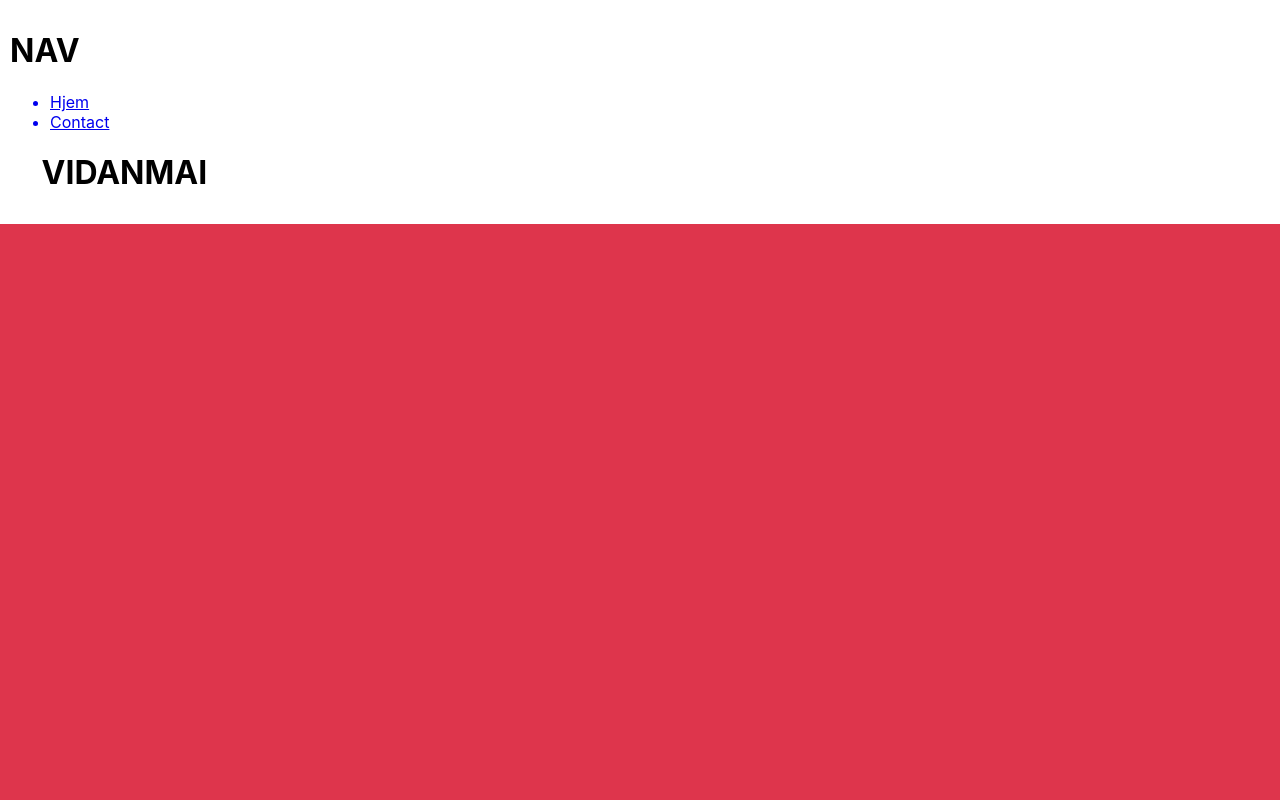
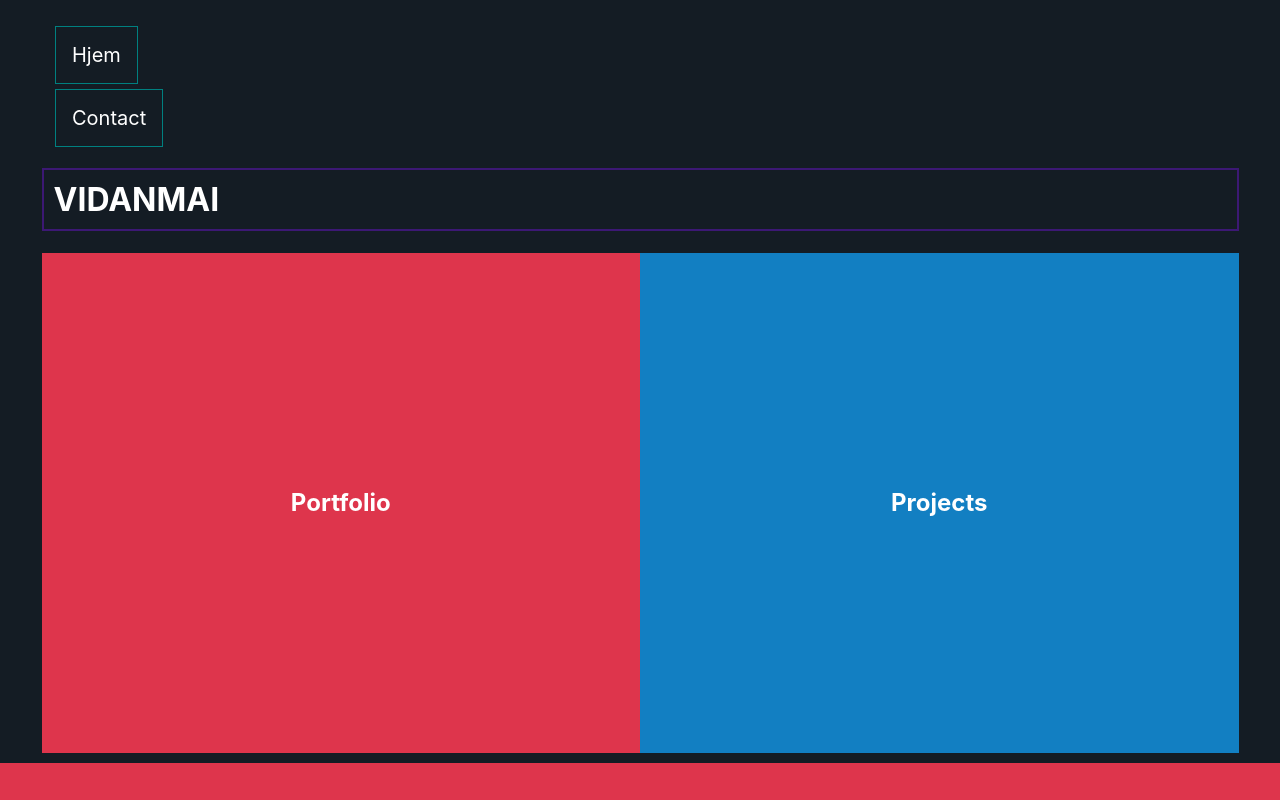
Before and after one commit to vidanmai/vidanmai, a React (Create React App) app: page / in a window 1280 px wide. Built offline with nearby package versions, Linux system fonts and the light colour scheme.

Commit message:
Added few stylistic changes

```diff
--- a/src/App.css
+++ b/src/App.css
@@ -7,10 +7,11 @@
 html {
   background-color: #DE354C;
   font-family: 'Montserrat', sans-serif;
+  color: white;
 }
 
 .App {
-  background-color: white;
+  background-color: #141c24;
   padding: 10px;
 }
 
--- a/src/components/HomePage.js
+++ b/src/components/HomePage.js
@@ -1,10 +1,21 @@
 import React from 'react';
+import './style/home.css';
 
 class HomePage extends React.Component {
     render() {
         return (
-            <div className="case">
+            <div className="case" id="home">
                 <h1>VIDANMAI</h1>
+                <div className="grid">
+                    <div id="left">
+                        <div className="center">
+                            <h2>Portfolio</h2>
+                        </div>
+                    </div>
+                    <div id="right">
+                        <h2>Projects</h2>
+                    </div>
+                </div>
             </div>
         );
     }
--- a/src/components/nav/Nav.js
+++ b/src/components/nav/Nav.js
@@ -1,17 +1,17 @@
 import React from 'react';
 import { Link } from 'react-router-dom';
+import '../style/nav.css';
 
 class Nav extends React.Component {
     render() {
         return (
           <div>
-                <h1>NAV</h1>
             <div className="links">
               <ul className="listLinks">
-                        <Link to='/'>
+                <Link to="/">
                   <li className="link">Hjem</li>
                 </Link>
-                        <Link to='/contact'>
+                <Link to="/contact">
                   <li className="link">Contact</li>
                 </Link>
               </ul>
--- /dev/null
+++ b/src/components/style/home.css
@@ -0,0 +1,40 @@
+#home h1 {
+    color: white;
+    padding: 10px;
+    border: 2px solid #3C1874;
+}
+
+.grid {
+    display: grid;
+    grid-template-columns: 1fr 1fr;
+    height: 500px;
+}
+
+#left {
+    background-color: #DE354C;
+    width: 100%;
+    height: 100%;
+    display: flex;
+    justify-content: center;
+    align-items: center;
+}
+
+#left:hover {
+    opacity: 0.85;
+    font-size: 0.2s;
+    transition: all 0.1s;
+}
+
+#right {
+    background-color:  #127fc2;
+    width: 100%;
+    height: 100%;
+    display: flex;
+    justify-content: center;
+    align-items: center;
+}
+
+#right:hover {
+    opacity: 0.85;
+    transition: all 0.1s;
+}
--- /dev/null
+++ b/src/components/style/nav.css
@@ -0,0 +1,23 @@
+a {
+    text-decoration: none;
+    list-style: none;
+    color: white;
+    font-size: 1.25rem;
+}
+
+a:link {
+}
+
+a:visited {
+}
+
+a:hover {
+    color: teal;
+}
+
+.link {
+    margin: 5px;
+    border: 1px solid teal;
+    padding: 1rem;
+    width: fit-content;
+}
```
Lines whose indentation alone changed are shown as unchanged.
